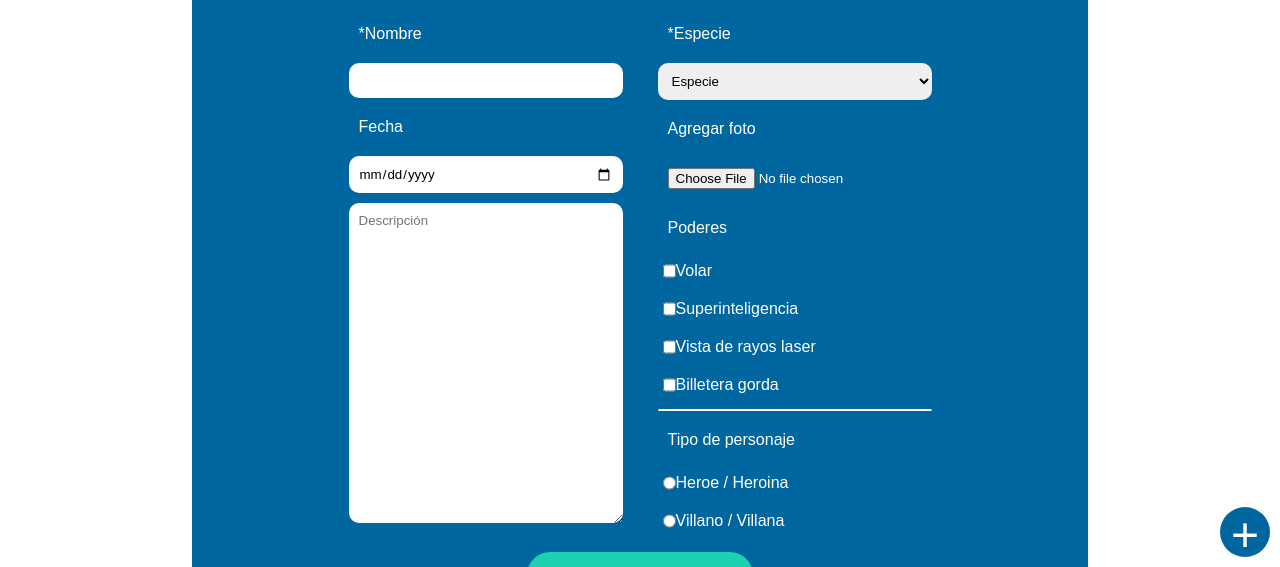
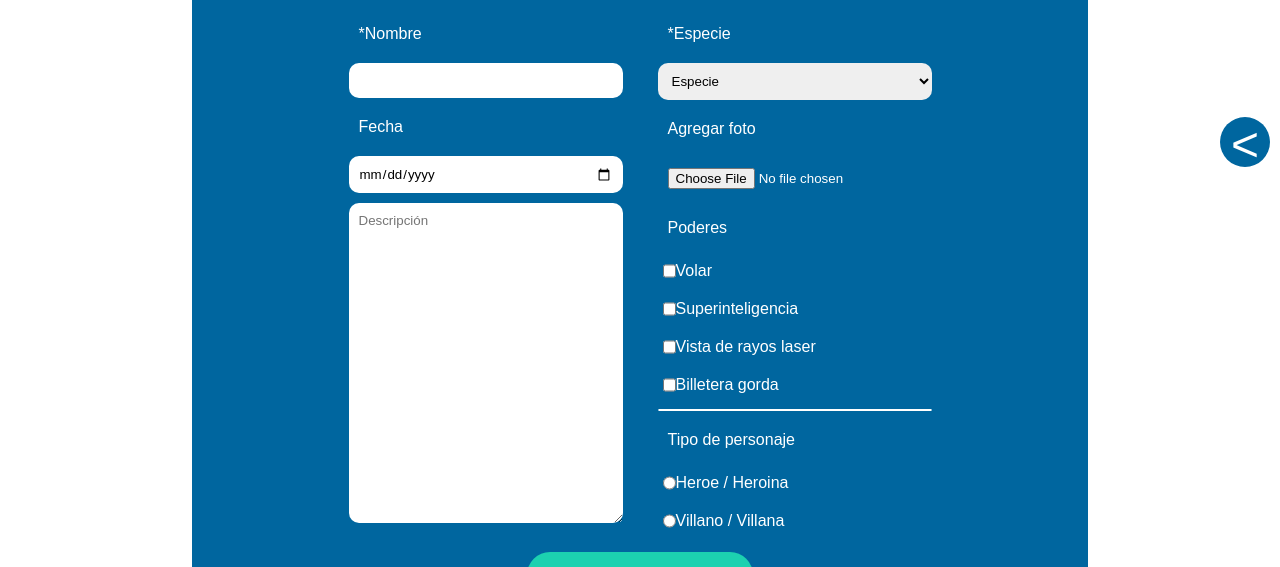
Before and after one commit to lcardoso-uy/clase-17-cards, a plain HTML site: page add-super.html in a window 1280 px wide. Shown: the part 233-800 px from the top of the page. Drawn offline with Linux system fonts and the light colour scheme.

Commit message:
Hotfixes y enlace añadido en el button

```diff
--- a/add-super.html
+++ b/add-super.html
@@ -74,9 +74,9 @@
       </form>
       <a class="enviar">Añadir</a>
     </div>
-      <div class="button-plus">
-        <p>+</p>
-      </div>
+      <a href="index.html" class="button-plus">
+        <p>&#60;</p>
+      </a>
     </main>
     <footer>
       <p>Todos los derechos reservados a FRONT END 1</p>
--- a/style.css
+++ b/style.css
@@ -11,6 +11,10 @@ header{
 
 header, footer, button{
     background-color:#00669F; /* dado que boton, header y footer comparten color de fondo, pongo todo aca*/
+}
+
+a{
+    text-decoration: none;
 }
 
 .barra-superior{
@@ -36,6 +40,7 @@ main{
 }
 
 .card{
+    height: fit-content;
     width: 25%;  /*le asigno un cuarto de la pantalla (porque el padre ocupa 100% del body)*/
     text-align: center;
     display: inline-block; /*hace que las cartas se muestren una al lado de otra, pero sin perder su tamaño de bloque (altura y anchura)*/
@@ -112,7 +117,7 @@ button{ /* los botones vienen con estilo por defecto*/
     text-align: center;
     border-radius: 50px;
     color: white;
-    bottom: 10px;
+    bottom: 50%;
     right: 10px;
     cursor: pointer;
 }
```
Also changed, not shown: index.html (+2 -2 lines).
